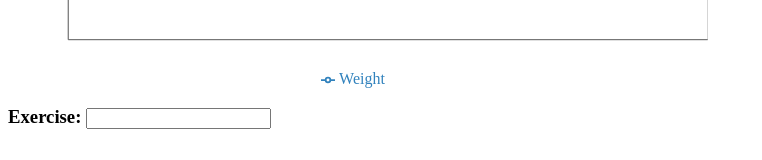
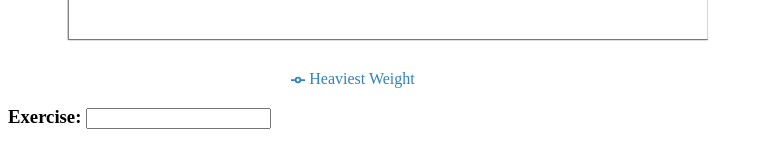
Before and after one commit to farron65/tren-den, a React app in the folder frontend/: page /analytics in a window 1280 px wide. Shown: the part 353-513 px from the top of the page, without its empty margins (0-762 px from the left). Built offline with nearby package versions, Linux system fonts and the light colour scheme; sample sign-in values are in the browser's storage; the HTML template or start-up script is replaced by a standard one.

Commit message:
Change fronted chart logic to mach with backend analytics data
Also add y axis domain increase for better looks

```diff
--- a/frontend/src/components/Graphs.tsx
+++ b/frontend/src/components/Graphs.tsx
@@ -4,6 +4,8 @@ import { CartesianGrid, Legend, Line, LineChart, Tooltip, XAxis, YAxis } from "r
 interface ChartPoint {
     "workout_name": string
     date: string,
+    session_volume: number,
+    best_set_volume: number,
     weight: number,
     reps: number,
     sets: {
@@ -15,6 +17,7 @@ interface ChartPoint {
 export default function Graphs() {
 
     const [exerciseData, setExercise] = useState<ChartPoint[]>([]);
+    const [yAxisMax, setYAxisMax] = useState(100)
 
     const access_token = localStorage.getItem("access_token");
     const url = "http://127.0.0.1:8000";
@@ -47,7 +50,9 @@ export default function Graphs() {
             const result = await response.json();
 
             setExercise(result);
-            console.log(result);
+
+            const currentWeightMax = Math.max(...result.map((ex: any) => ex.weight));
+            setYAxisMax(currentWeightMax * 1.2);
         }
         catch (error) {
             alert(error);
@@ -79,12 +84,18 @@ export default function Graphs() {
                 </div>
 
                 <hr />
+                <div>
+                    <strong>
+                        Heaviest Weight: {point.weight} lbs x {point.reps}
 
-                {point.sets.map((set: any, i: number) => (
-                    <div key={i}>
-                        Set {i+1}: {set.weight} lbs x {set.reps}
-                    </div>
-                ))}
+                    </strong>
+
+                    {point.sets.map((set: any, i: number) => (
+                        <div key={i}>
+                            Set {i+1}: {set.weight} lbs x {set.reps}
+                        </div>
+                    ))}
+                </div>
             </div>
         )
     }
@@ -99,10 +110,10 @@ export default function Graphs() {
                     left: 0,
                     }}>
                 <CartesianGrid/>
-                <XAxis dataKey={"date"} tickFormatter={formatXAxis} />
-                <YAxis dataKey={"weight"} unit=" lbs"/>
+                <XAxis dataKey={"date"} tickFormatter={formatXAxis}/>
+                <YAxis dataKey={"weight"} unit=" lbs" domain={[0, yAxisMax]}/>
                 <Tooltip cursor={{ strokeDasharray: "3 3"}} content={SetsToolTip}/>
-                <Line dataKey={"weight"} name="Weight" fill="#1dd617ff"/>
+                <Line dataKey={"weight"} name="Heaviest Weight" fill="#1dd617ff"/>
                 <Legend />
             </LineChart>
             <div>
```
